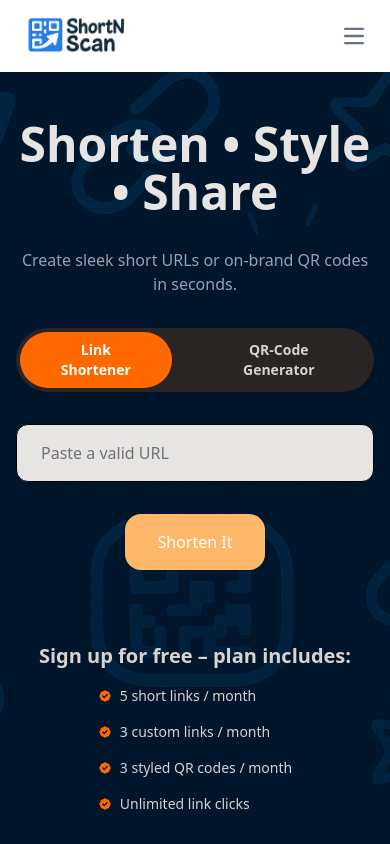
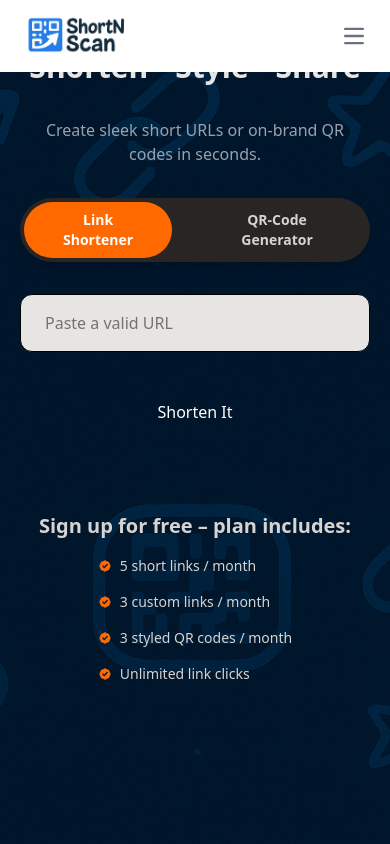
Before and after one commit to istyaque01/shortNscan, a React (Vite) app in the folder client/: page / in a window 390 px wide. Shown: the top 844 px of the page. Built offline with nearby package versions, Linux system fonts and the light colour scheme.

Commit message:
Fix screen size

```diff
--- a/client/src/components/Hero.jsx
+++ b/client/src/components/Hero.jsx
@@ -5,12 +5,18 @@ import QRCodeStyling from "qr-code-styling";
 import { HiBadgeCheck } from "react-icons/hi";
 import "react-toastify/dist/ReactToastify.css";
 
+/**
+ * This version is tuned for **mobile‑first** responsiveness.
+ * ➜ Anything below 350 px keeps small defaults.
+ * ➜ At **min‑width 350 px** we scale up paddings, fonts, etc.
+ *    We use Tailwind arbitrary breakpoints like `min-[350px]:text-4xl`.
+ * ➜ Higher Tailwind breakpoints (sm, md, lg) remain unchanged.
+ */
 const HomeTabs = () => {
   const [activeTab, setActiveTab] = useState("shortener");
   const [input, setInput] = useState("");
   const [shortUrl, setShortUrl] = useState("");
   const [isLoading, setIsLoading] = useState(false);
-  const [isError, setIsError] = useState(false);
 
   const qrRef = useRef(null);
   const qrCode = useRef(null);
@@ -25,8 +31,12 @@ const HomeTabs = () => {
   const urlRegex =
     /^(https?:\/\/)(www\.)?[-a-zA-Z0-9@:%._+~#=]{1,256}\.[a-zA-Z0-9()]{1,6}\b([-a-zA-Z0-9()@:%_+.~#?&//=]*)$/i;
 
+  /**
+   * Initialize & update QR every time deps change
+   */
   useEffect(() => {
     if (activeTab !== "qr") return;
+
     if (!qrCode.current) {
       qrCode.current = new QRCodeStyling({
         width: 240,
@@ -49,6 +59,7 @@ const HomeTabs = () => {
     setQrReady(!!input);
   }, [input, dotStyle, dotColor, bgColor, logoDataURL, activeTab]);
 
+  /** UTILITIES */
   const clearAll = () => {
     setInput("");
     setShortUrl("");
@@ -65,6 +76,7 @@ const HomeTabs = () => {
     }
   };
 
+  /** API */
   const handleShorten = async () => {
     if (!input || !urlRegex.test(input)) {
       toast.warn("Enter a valid URL");
@@ -98,7 +110,6 @@ const HomeTabs = () => {
     if (id === "qr" && !token) {
       toast.warn("Please sign in to generate QR codes");
       setActiveTab("shortener");
-
       return;
     }
     clearAll();
@@ -107,15 +118,19 @@ const HomeTabs = () => {
 
   return (
     <>
-      <div className="bg-[url('./assets/new-logo.png')] pt-30 bg-cover bg-center min-h-screen flex flex-col items-center gap-8 px-4 py-12">
-        <h1 className="text-stone-200 text-5xl font-bold text-center">
+      {/* Hero Banner */}
+      <div className="bg-[url('./assets/new-logo.png')] bg-cover bg-center min-h-screen flex flex-col items-center gap-6 min-[350px]:gap-8 px-3 min-[350px]:px-5 md:px-8 py-10 min-[350px]:py-12 pt-24">
+        {/* Title */}
+        <h1 className="text-stone-200 text-2xl min-[350px]:text-3xl sm:text-5xl font-bold text-center leading-tight">
           Shorten • Style • Share
         </h1>
-        <p className="text-gray-400 text-center max-w-xl">
+        {/* Subtitle */}
+        <p className="text-gray-400 text-center max-w-lg min-[350px]:max-w-xl px-1">
           Create sleek short URLs or on‑brand QR codes in seconds.
         </p>
 
-        <div className="flex gap-4 bg-stone-800 p-1 rounded-full shadow-lg">
+        {/* Tab Buttons */}
+        <div className="flex gap-2 min-[350px]:gap-4 bg-stone-800 p-1 rounded-full shadow-lg">
           {[
             { id: "shortener", label: "Link Shortener" },
             { id: "qr", label: "QR‑Code Generator" },
@@ -123,7 +138,7 @@ const HomeTabs = () => {
             <button
               key={id}
               onClick={() => handleTabClick(id)}
-              className={`px-6 py-2 text-sm font-semibold rounded-full ${
+              className={`px-4 min-[350px]:px-6 py-2 text-xs min-[350px]:text-sm font-semibold rounded-full ${
                 activeTab === id
                   ? "bg-orange-500 text-white"
                   : "text-stone-300 hover:text-white"
@@ -134,36 +149,38 @@ const HomeTabs = () => {
           ))}
         </div>
 
+        {/* Input */}
         <input
           value={input}
           onChange={(e) => setInput(e.target.value)}
           placeholder={
-            activeTab === "shortener"
-              ? "Paste a valid URL"
-              : "Text or URL for QR"
+            activeTab === "shortener" ? "Paste a valid URL" : "Text or URL for QR"
           }
-          className="w-full max-w-2xl bg-stone-200 border rounded-xl py-4 px-6 focus:outline-orange-400"
+          className="w-full max-w-sm min-[350px]:max-w-md sm:max-w-2xl bg-stone-200 border rounded-xl py-3 min-[350px]:py-4 px-4 min-[350px]:px-6 focus:outline-orange-400"
         />
 
+        {/* --- SHORTENER TAB --- */}
         {activeTab === "shortener" && (
           <>
+            {/* Shorten Button */}
             <button
               onClick={handleShorten}
               disabled={!input}
-              className={`${
-                !input ? "bg-orange-300" : "bg-orange-500 hover:bg-orange-400"
-              } text-white py-4 px-8 rounded-2xl`}
+              className={`$${"!input ? 'bg-orange-300' : 'bg-orange-500 hover:bg-orange-400'"} text-white py-3 min-[350px]:py-4 px-6 min-[350px]:px-8 rounded-2xl`}
             >
               Shorten It
             </button>
 
             {isLoading && <span className="loader" />}
 
+            {/* Result */}
             {shortUrl && (
-              <div className="bg-stone-200 p-4 rounded-lg text-green-600 flex flex-col gap-4 max-w-2xl w-full">
-                <p className="break-words text-center">{shortUrl}</p>
+              <div className="bg-stone-200 p-3 min-[350px]:p-4 rounded-lg text-green-600 flex flex-col gap-3 min-[350px]:gap-4 w-full max-w-sm min-[350px]:max-w-md sm:max-w-2xl">
+                <p className="break-words text-center text-sm min-[350px]:text-base">
+                  {shortUrl}
+                </p>
                 <button
-                  className="bg-cyan-500 hover:bg-cyan-400 text-white py-2 px-4 rounded-xl mx-auto"
+                  className="bg-cyan-500 hover:bg-cyan-400 text-white py-2 px-4 rounded-xl mx-auto text-sm min-[350px]:text-base"
                   onClick={() => handleCopy(shortUrl)}
                 >
                   Copy
@@ -173,10 +190,13 @@ const HomeTabs = () => {
           </>
         )}
 
+        {/* --- QR TAB --- */}
         {activeTab === "qr" && (
           <>
-            <div className="flex flex-wrap gap-4 justify-center items-center mt-4">
-              <label className="flex items-center gap-2 text-sm text-stone-300">
+            {/* Controls */}
+            <div className="flex flex-wrap gap-3 min-[350px]:gap-4 justify-center items-center mt-4">
+              {/* Shape */}
+              <label className="flex items-center gap-1 min-[350px]:gap-2 text-xs min-[350px]:text-sm text-stone-300">
                 Shape:
                 <select
                   value={dotStyle}
@@ -190,33 +210,33 @@ const HomeTabs = () => {
                   <option value="classy-rounded">Classy Rounded</option>
                 </select>
               </label>
-              <label className="flex items-center gap-2 text-sm text-stone-300">
+              {/* Dot Color */}
+              <label className="flex items-center gap-1 min-[350px]:gap-2 text-xs min-[350px]:text-sm text-stone-300">
                 Dot&nbsp;Color:
                 <input
                   type="color"
                   value={dotColor}
                   onChange={(e) => setDotColor(e.target.value)}
-                  className="rounded-4xl cursor-pointer h-10 w-10 border-0"
+                  className="cursor-pointer h-8 w-8 min-[350px]:h-10 min-[350px]:w-10 border-0 rounded-full"
                 />
               </label>
-              <label className="flex items-center gap-2 text-sm text-stone-300">
+              {/* BG Color */}
+              <label className="flex items-center gap-1 min-[350px]:gap-2 text-xs min-[350px]:text-sm text-stone-300">
                 BG&nbsp;Color:
                 <input
                   type="color"
                   value={bgColor}
                   onChange={(e) => setBgColor(e.target.value)}
-                  className="rounded-4xl cursor-pointer h-10 w-10 border-0"
+                  className="cursor-pointer h-8 w-8 min-[350px]:h-10 min-[350px]:w-10 border-0 rounded-full"
                 />
               </label>
             </div>
 
-            <div className="flex flex-col md:flex-row gap-4 mt-6 items-center">
+            <div className="flex flex-col md:flex-row gap-3 min-[350px]:gap-4 mt-6 items-center">
               <button
                 onClick={handleDownloadQr}
                 disabled={!qrReady}
-                className={`${
-                  !qrReady ? "bg-stone-500" : "bg-cyan-500 hover:bg-cyan-400"
-                } text-white py-4 px-8 rounded-2xl`}
+                className={`$${"!qrReady ? 'bg-stone-500' : 'bg-cyan-500 hover:bg-cyan-400'"} text-white py-3 min-[350px]:py-4 px-6 min-[350px]:px-8 rounded-2xl`}
               >
                 Download PNG
               </button>
@@ -224,26 +244,25 @@ const HomeTabs = () => {
 
             <div
               ref={qrRef}
-              className={`${
-                qrReady ? "block" : "hidden"
-              } mt-6 bg-white p-6 rounded-xl shadow-lg`}
+              className={`${qrReady ? "block" : "hidden"} mt-4 min-[350px]:mt-6 bg-white p-4 min-[350px]:p-6 rounded-xl shadow-lg`}
             />
           </>
         )}
 
+        {/* --- Free Plan Notice --- */}
         {!token && (
-          <div className="mt-10 text-center text-stone-300 flex flex-col gap-4">
-            <p className="text-xl font-bold">
+          <div className="mt-8 min-[350px]:mt-10 text-center text-stone-300 flex flex-col gap-3 min-[350px]:gap-4">
+            <p className="text-lg min-[350px]:text-xl font-bold">
               Sign up for free – plan includes:
             </p>
-            <div className="flex flex-col md:flex-row gap-4 mx-auto text-sm">
+            <div className="flex flex-col md:flex-row gap-2 min-[350px]:gap-4 mx-auto text-xs min-[350px]:text-sm">
               {[
                 "5 short links / month",
                 "3 custom links / month",
                 "3 styled QR codes / month",
                 "Unlimited link clicks",
               ].map((txt) => (
-                <div key={txt} className="flex items-center gap-2">
+                <div key={txt} className="flex items-center gap-1 min-[350px]:gap-2">
                   <span className="text-orange-500">
                     <HiBadgeCheck />
                   </span>
@@ -255,6 +274,7 @@ const HomeTabs = () => {
         )}
       </div>
 
+      {/* Toasts */}
       <ToastContainer
         position="top-center"
         autoClose={3000}
```
